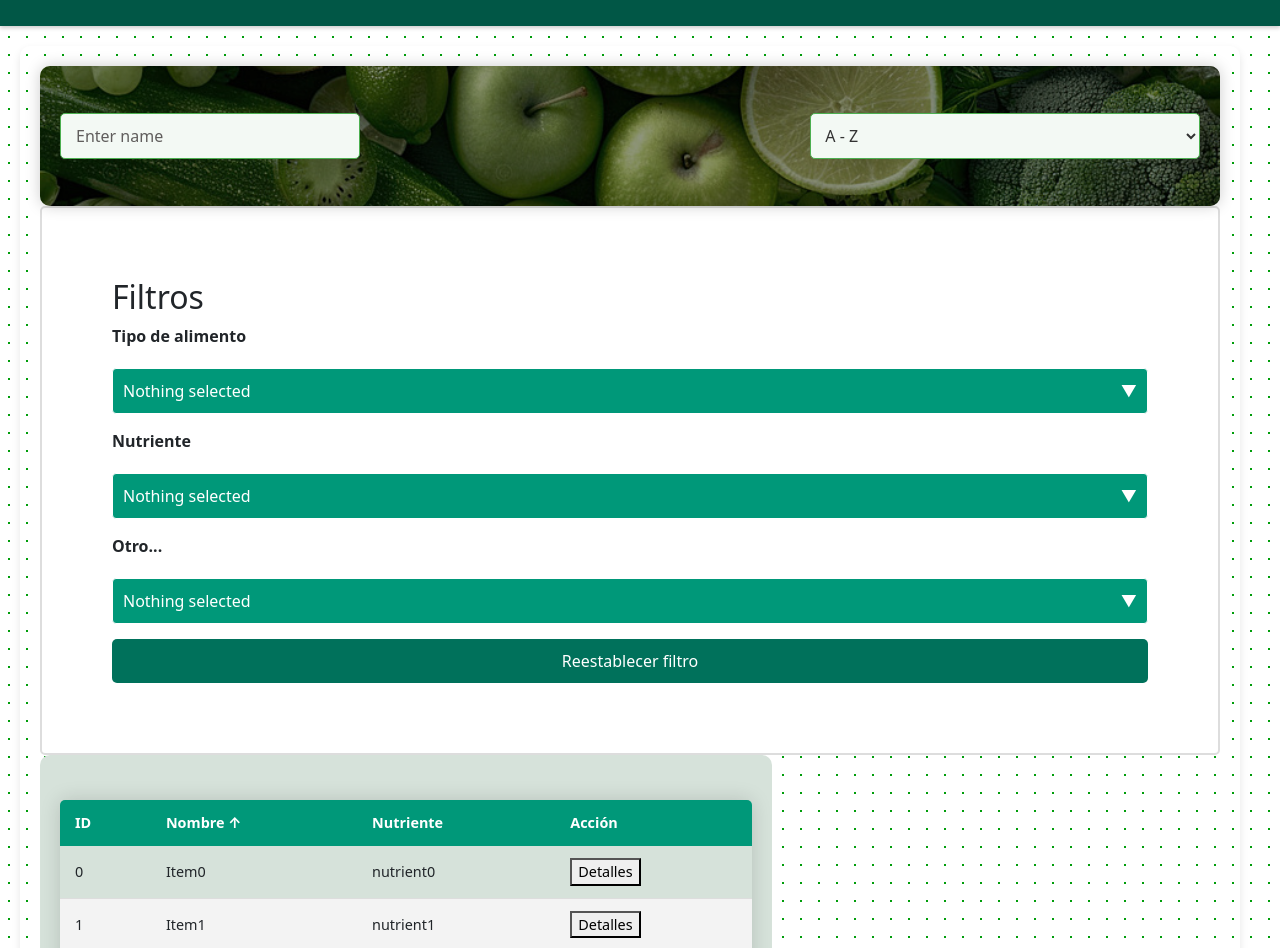
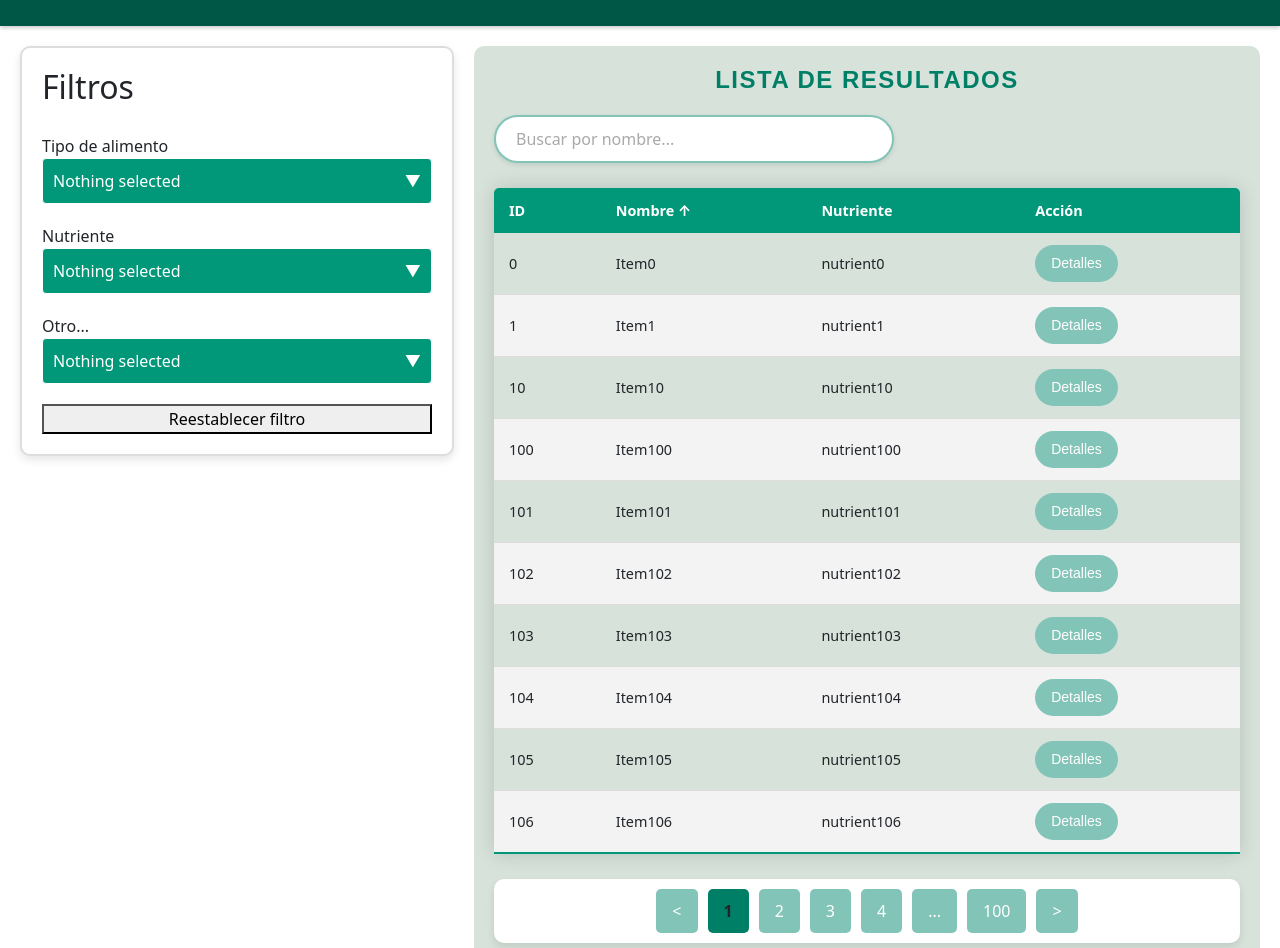
Before and after one commit to Pixoll/food-comp-db-frontend, a React (Create React App) app: page /search in a window 1280 px wide. Shown: the part 44-992 px from the top of the page. Built offline with nearby package versions, Linux system fonts and the light colour scheme.

Commit message:
Refactoring styles css

```diff
--- a/src/assets/css/_foodFilter.css
+++ b/src/assets/css/_foodFilter.css
@@ -1,60 +1,34 @@
+.search-container {
+  display: flex;
+  flex-direction: space-between;
+  align-items: flex-start;
+  gap: 20px;
+  padding: 20px;
+}
+
 .food-filter {
+  width: 35%;
+  height: 100%;
+  flex-shrink: 0;
   display: flex;
   flex-direction: column;
-  flex-wrap: wrap;
+  padding: 20px;
   background-color: #ffffff;
-  padding: 70px;
   border: 2px solid #ddd;
-  border-radius: 5px;
-  width: 100%;
-}
-
-.filter-group {
-  margin-bottom: 15px;
-  width: 100%;
-}
-
-.filter-group label {
-  display: block;
-  font-weight: bold;
-  margin-bottom: 5px;
-}
-
-.filter-group input {
-  width: 100%;
-  padding: 10px;
-  border: 1px solid #ccc;
-  border-radius: 5px;
-}
-
-.reset-button {
-  background-color: #00715b;
-  color: white;
-  padding: 10px;
-  width: 100%;
-  border: none;
-  border-radius: 5px;
-}
-
-.reset-button:hover {
-  background-color: #0056b3;
-}
-
-.search-box {
-  margin-top: 20px;
-  width: 100%;
+  border-radius: 10px;
+  box-shadow: 0 4px 8px rgba(0, 0, 0, 0.1);
+  gap: 20px;
 }
 
 @media (max-width: 768px) {
-  .food-filter {
-      padding: 15px;
+  .search-container {
+    flex-direction: column;
+    align-items: center;
   }
 
-  .filter-group {
-      margin-bottom: 10px;
+  .food-filter,
+  .food-list {
+    width: 100%;
   }
 
-  .reset-button {
-      padding: 8px;
-  }
 }
--- a/src/assets/css/_foodResultsTable.css
+++ b/src/assets/css/_foodResultsTable.css
@@ -1,3 +1,36 @@
+/* Estilo del título */
+.search-for-name-and-tittle h2 {
+    font-size: 24px;
+    color: #007f67;
+    text-align: center;
+    margin-bottom: 20px;
+    font-family: 'Arial', sans-serif;
+    text-transform: uppercase;
+    letter-spacing: 1.5px;
+    font-weight: bold;
+  }
+
+  /* Estilo del input de búsqueda */
+  .search-for-name-and-tittle input {
+    width: 100%;
+    max-width: 400px;
+    padding: 10px 20px;
+    border-radius: 25px;
+    border: 2px solid #82c4b7;
+    box-shadow: 0 2px 5px rgba(0, 0, 0, 0.1);
+    outline: none;
+    transition: border-color 0.3s, box-shadow 0.3s;
+    font-size: 16px;
+  }
+
+  .search-for-name-and-tittle input::placeholder {
+    color: #a9a9a9;
+  }
+
+  .search-for-name-and-tittle input:focus {
+    border-color: #007f67;
+    box-shadow: 0 4px 10px rgba(0, 127, 103, 0.2);
+  }
 /* Tabla */
 .content-table-foods {
     border-collapse: collapse;
@@ -33,11 +66,25 @@
 .content-table-foods tbody tr:last-of-type {
     border-bottom: 2px solid #009879;
 }
+/* Botón Detalles */
+.content-table-foods tbody tr button {
+    background-color: #82c4b7;
+    border-radius: 25px;
+    color: white;
+    cursor: pointer;
+    font-family: 'Arial', sans-serif;
+    padding: 8px 16px;
+    text-align: center;
+    transition: all 0.3s;
+    border: none;
+    font-size: 14px;
+  }
 
-.content-table-foods tbody tr:hover {
-    background-color: #92e4b8;
-    cursor: pointer;
-}
+  .content-table-foods tbody tr button:hover {
+    background-color: #007f67;
+    transform: translateY(-2px);
+  }
+
 
 /* Tabla en pantallas pequeñas */
 @media screen and (max-width: 768px) {
@@ -76,56 +123,3 @@
         margin-bottom: 10px;
     }
 }
-
-.pagination-table {
-    display: flex;
-    justify-content: center;
-    padding: 10px 0;
-    margin: 20px 0;
-    list-style: none;
-    background-color: #ffffff;
-    border-radius: 5px;
-    box-shadow: 0 4px 8px rgba(0, 0, 0, 0.1);
-    white-space: nowrap;
-}
-
-.page-item-table {
-    margin: 0 5px;
-}
-
-.page-link {
-    padding: 8px 12px;
-    text-decoration: none;
-    background-color: #82c4b7;
-    color: white;
-    border-radius: 5px;
-    transition: background-color 0.3s;
-    display: inline-block;
-}
-
-.page-link:hover {
-    background-color: #007f67;
-}
-
-.page-item-table.active .page-link {
-    background-color: #007f67;
-    font-weight: bold;
-    pointer-events: none;
-}
-
-@media (max-width: 768px) {
-    .pagination-table {
-        justify-content: space-around;
-        overflow-x: auto;
-        white-space: nowrap;
-    }
-
-    .page-item-table {
-        margin: 0 2px;
-    }
-
-    .page-link {
-        padding: 10px 8px;
-        font-size: 14px;
-    }
-}
--- /dev/null
+++ b/src/assets/css/_pagination.css
@@ -0,0 +1,54 @@
+.pagination-table {
+    display: flex;
+    justify-content: center;
+    padding: 10px 0;
+    margin: 20px 0;
+    list-style: none;
+    background-color: #ffffff;
+    border-radius: 10px;
+    box-shadow: 0 4px 8px rgba(0, 0, 0, 0.1);
+    white-space: nowrap;
+}
+
+.page-item-table {
+    margin: 0 5px;
+}
+
+.page-link {
+    padding: 10px 16px;
+    text-decoration: none;
+    background-color: #82c4b7;
+    color: white;
+    border-radius: 5px;
+    transition: background-color 0.3s;
+    font-size: 16px;
+    display: inline-block;
+    cursor: pointer;
+}
+
+.page-link:hover {
+    background-color: #007f67;
+}
+
+.page-item-table.active .page-link {
+    background-color: #007f67;
+    font-weight: bold;
+    pointer-events: none;
+}
+
+@media (max-width: 768px) {
+    .pagination-table {
+        justify-content: space-around;
+        overflow-x: auto;
+        white-space: nowrap;
+    }
+
+    .page-item-table {
+        margin: 0 2px;
+    }
+
+    .page-link {
+        padding: 8px 12px;
+        font-size: 14px;
+    }
+}
--- a/src/assets/css/_searchPage.css
+++ b/src/assets/css/_searchPage.css
@@ -1,54 +1,13 @@
 .search-container {
     display: flex;
     justify-content: space-between;
-    align-items: stretch;
+    align-items: flex-start;
     width: 100%;
+    gap: 20px;
+  }
+  .food-list {
+    flex-basis: 100%;
     padding: 20px;
-    box-sizing: border-box;
-}
-
-.food-list, .filter-section {
-    flex-grow: 1;
-    padding: 20px;
+    background-color: rgb(214, 226, 218);
     border-radius: 10px;
-    box-sizing: border-box;
-    overflow: auto;
-}
-.food-list {
-    width: 62%;
-    display: flex;
-    flex-direction: column;
-    gap: 20px;
-    background-color: rgb(214, 226, 218);
-}
-
-.filter-section {
-    width: 38%;
-    min-width: 320px;
-    margin-right: 20px;
-    box-shadow: 0 4px 8px rgba(0, 0, 0, 0.1);
-    display: flex;
-    flex-direction: column;
-}
-
-.search-background {
-    background-color: #ffffff;
-    opacity: 1;
-    background-image: radial-gradient(#009d0b 0.9px, #ffffff 0.9px);
-    background-size: 18px 18px;
   }
-
-
-
-@media (max-width: 768px) {
-    .search-container {
-        flex-direction: column;
-        padding: 10px;
-    }
-
-    .food-list, .filter-section {
-        width: 100%;
-        margin-right: 0;
-        margin-bottom: 20px;
-    }
-}
--- a/src/core/components/search/FoodFilter.tsx
+++ b/src/core/components/search/FoodFilter.tsx
@@ -1,4 +1,4 @@
-import React, { useState } from "react";
+import { useState } from "react";
 import SearchBox from "./SearchBox";
 import "../../../assets/css/_foodFilter.css";
 import { Collection } from "../../utils/collection";
@@ -11,11 +11,14 @@ const filterOptions = new Collection<string, string>([
 ]);
 
 const FoodFilter = () => {
+
   const [foodType, setFoodType] = useState<string>("");
   const [nutrients, setNutrients] = useState<string>("");
   const [other, setOther] = useState<string>("");
 
   const [sortOrder, setSortOrder] = useState<"asc" | "desc">("asc");
+  const [searchForName, setSearchForName] = useState<string>("");
+
 
   const handleSort = () => {
     setSortOrder((prevSortOrder) => (prevSortOrder === "asc" ? "desc" : "asc"));
@@ -25,10 +28,12 @@ const FoodFilter = () => {
     setFoodType("");
     setNutrients("");
     setOther("");
+    setSearchForName("");
+    setSortOrder("asc")
   };
 
   return (
-    <div>
+    <div className="search-container">
       <div className="food-filter">
         <h2>Filtros</h2>
 
@@ -51,7 +56,13 @@ const FoodFilter = () => {
           Reestablecer filtro
         </button>
       </div>
-      <FoodResultsTable url={"xd"} sortOrder={sortOrder} handleSort={handleSort} />
+      <FoodResultsTable
+        url={"xd"}
+        sortOrder={sortOrder}
+        handleSort={handleSort}
+        searchForName={searchForName}
+        setSearchForName={setSearchForName}
+      />
   </div>
   );
 };
--- a/src/core/components/search/FoodResultsTable.tsx
+++ b/src/core/components/search/FoodResultsTable.tsx
@@ -7,19 +7,20 @@ interface FoodResultsListProps {
   url: string;
   sortOrder: "asc" | "desc";
   handleSort: () => void;
+  searchForName: string;
+  setSearchForName: (value: string) => void;
 }
 
-const FoodResultsTable: React.FC<FoodResultsListProps> = ({ url, sortOrder, handleSort}) => {
+const FoodResultsTable: React.FC<FoodResultsListProps> = ({ url, sortOrder, handleSort,searchForName, setSearchForName}) => {
   const data = [];
 
-  for (let i = 0; i < 100; i++) {
+  for (let i = 0; i < 1000; i++) {
     data.push({ id: i, name: "Item" + i, nutrient: "nutrient" + i });
 
   }
   const sortedData = [...data].sort((a, b) =>
     sortOrder === "asc" ? a.name.localeCompare(b.name) : b.name.localeCompare(a.name)
   );
-
 
   const [currentPage, setCurrentPage] = useState(1);
   const recordsPerPage = 10;
@@ -42,6 +43,15 @@ const FoodResultsTable: React.FC<FoodResultsListProps> = ({ url, sortOrder, hand
 
   return (
     <div className="food-list">
+      <div className="search-for-name-and-tittle">
+        <h2>Lista de resultados</h2>
+        <input
+          type="text"
+          placeholder="Buscar por nombre..."
+          value = {searchForName}
+          onChange={(e)=>setSearchForName(e.target.value)}
+        />
+      </div>
       <table className="content-table-foods">
         <thead>
           <tr>
--- a/src/core/components/search/Pagination.tsx
+++ b/src/core/components/search/Pagination.tsx
@@ -1,3 +1,4 @@
+import "../../../assets/css/_pagination.css"
 interface PaginationProps {
     currentPage: number;
     npage: number;
--- a/src/pages/search/SearchPage.tsx
+++ b/src/pages/search/SearchPage.tsx
@@ -1,22 +1,14 @@
 import { useState } from "react";
 import AppNavbar from "../../core/components/Navbar";
 import FoodFilter from "../../core/components/search/FoodFilter";
-import FoodResultsTable from "../../core/components/search/FoodResultsTable";
-import OrderByAndSearch from "../../core/components/search/OrderByAndSearch";
 import "../../assets/css/_searchPage.css"
 
   const SearchPage = () => {
     const [url, setUrl] = useState<string>("/api/foods");
     return (
       <div className="search-background">
-
         <AppNavbar />
-        <div className="search-container">
-          <div className="filter-section">
-            <OrderByAndSearch />
-            <FoodFilter />
-          </div>
-          </div>
+        <FoodFilter />
       </div>
     );
   };
```
